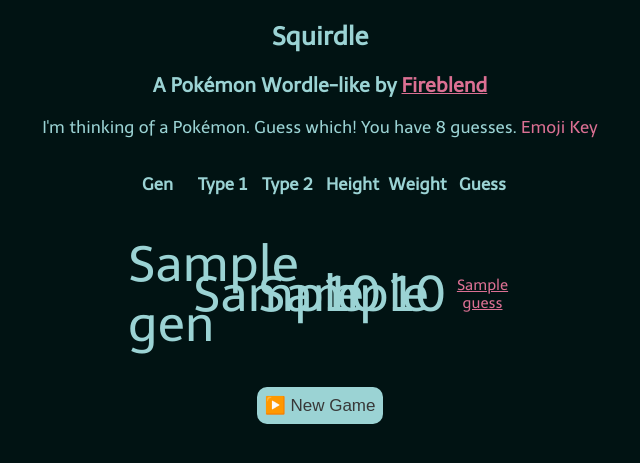
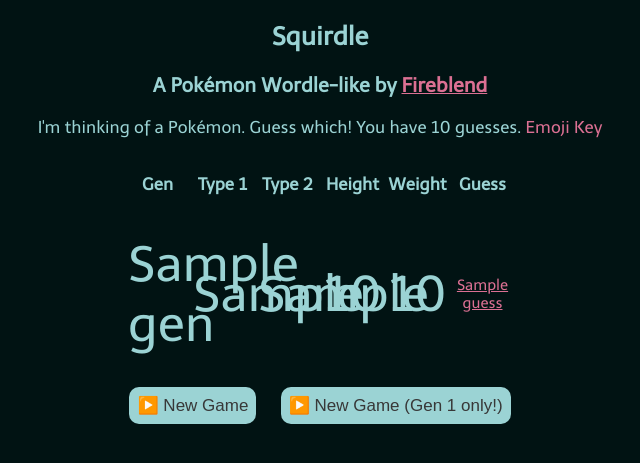
Before and after one commit to Fireblend/squirdle, a Flask app: template templates/index.html in a window 1280 px wide. Shown: the top 463 px of the page, without its empty margins (320-960 px from the left). Run offline with Flask 2, Linux system fonts and the light colour scheme; the template is opened without the code that fills it: most values are stand-ins (such as "Sample title", 1, 10 or a date in 2020).

Commit message:
gen 1 mode

```diff
--- a/app.py
+++ b/app.py
@@ -6,45 +6,52 @@
 
 def getCookieData():
     try:
+        attempts = int(request.cookies.get('attempts'))
         secret = request.cookies.get('secret')
         previousGuesses = request.cookies.get('game_record')
         previousGuesses = json.loads(previousGuesses)
-        gameOver = 1 if previousGuesses[-1]["name"] == 1 else 2 if len(previousGuesses) >= 8 else 0
+        gameOver = 1 if previousGuesses[-1]["name"] == 1 else 2 if attempts <= 0 else 0
     except:
         previousGuesses = []
         gameOver = 0
 
-    return previousGuesses, gameOver, secret
+    return previousGuesses, gameOver, secret, attempts
 
 @app.route("/")
 def index():
     if 'clear' in request.args or not 'secret' in request.cookies:
         resp = make_response(redirect(url_for('index')))
         resp.set_cookie('game_record', "[]")
-        resp.set_cookie('secret', getPokemon())
+        print(request.args['gen'])
+        resp.set_cookie('secret', getPokemon(gen=int(request.args['gen'])))
+        resp.set_cookie('attempts', '8' if int(request.args['gen']) == 8 else '5')
+        resp.set_cookie('total_attempts', '8' if int(request.args['gen']) == 8 else '5')
         return resp
 
-    previousGuesses, gameOver, secret = getCookieData()
+    previousGuesses, gameOver, secret, attempts = getCookieData()
     mosaic = "\n".join([x['emoji'] for x in previousGuesses])
-    return render_template("index.html", data=previousGuesses, gameOver=gameOver, pokemon=getPokeList(), secret=secret, error=False, mosaic=mosaic)
+    return render_template("index.html", data=previousGuesses, gameOver=gameOver, pokemon=getPokeList(), secret=secret, error=False, mosaic=mosaic, attempts=attempts)
 
 @app.route("/", methods=['POST'])
 def guess():
-    previousGuesses, gameOver, secret = getCookieData()
+    previousGuesses, gameOver, secret, attempts = getCookieData()
 
     if(not gameOver):
         if (hint := getHint(request.form['guess'], secret)):
             previousGuesses.append(getHint(request.form['guess'], secret))
+            attempts -= 1
         else:
             mosaic = "\n".join([x['emoji'] for x in previousGuesses])
-            return render_template('index.html', data=previousGuesses, gameOver=gameOver, pokemon=getPokeList(), secret=secret, error=True, mosaic=mosaic)
+            return render_template('index.html', data=previousGuesses, gameOver=gameOver, pokemon=getPokeList(), secret=secret, error=True, mosaic=mosaic, attempts=attempts)
 
-        gameOver = 2 if len(previousGuesses) >= 8 else 1 if previousGuesses[-1]["name"] == 1 else 0
+        gameOver = 1 if previousGuesses[-1]["name"] == 1 else 2 if attempts <= 0 else 0
 
-    guesses = len(previousGuesses) if len(previousGuesses) < 8 or gameOver == 1 else 'X'
-    mosaic = f"Squirdle {guesses}/8\\n\\n" +"\\n".join([x['emoji'] for x in previousGuesses])
-    resp = make_response(render_template('index.html', data=previousGuesses, gameOver=gameOver, pokemon=getPokeList(), secret=secret, error=False, mosaic=mosaic))
+    total_attempts = request.cookies.get('total_attempts')
+    guesses = len(previousGuesses) if gameOver == 1 else 'X'
+    mosaic = f"Squirdle {guesses}/{total_attempts}\\n\\n" +"\\n".join([x['emoji'] for x in previousGuesses])
+    resp = make_response(render_template('index.html', data=previousGuesses, gameOver=gameOver, pokemon=getPokeList(), secret=secret, error=False, mosaic=mosaic, attempts=attempts))
     resp.set_cookie('game_record', json.dumps(previousGuesses))
+    resp.set_cookie('attempts', str(attempts))
 
     return resp
 
--- a/templates/index.html
+++ b/templates/index.html
@@ -12,7 +12,7 @@
 
 <h2>Squirdle</h2>
 <h3>A Pokémon Wordle-like by <a href="https://www.fireblend.com">Fireblend</a></h3>
-I'm thinking of a Pokémon. Guess which! You have 8 guesses. <div class="tooltip">Emoji Key<span class="tooltiptext">🟩: Correct guess<br>🟥: Incorrect Guess<br>🟨: Type in wrong position<br>🔼: Guessed too low<br>🔽: Guessed too high</span></div>
+I'm thinking of a Pokémon. Guess which! You have {{attempts}} guesses. <div class="tooltip">Emoji Key<span class="tooltiptext">🟩: Correct guess<br>🟥: Incorrect Guess<br>🟨: Type in wrong position<br>🔼: Guessed too low<br>🔽: Guessed too high</span></div>
 
 <br><br>
 {% if data|length > 0 %}
@@ -69,7 +69,8 @@
 
 <form action="{{ url_for('index', clear=True) }}" method="GET">
   <input type="hidden" name="clear" value="1" />
-  <input class="togglec" type="submit" value="▶️ New Game">
+  <button class="togglec" type="submit" name="gen" value="8">▶️ New Game</button>
+  <button class="togglec" type="submit" name="gen" value="1">▶️ New Game (Gen 1 only!)</button>
 </form>
 
 <script>
```
Also changed, not shown: pokeutils.py (+5 -2 lines).
